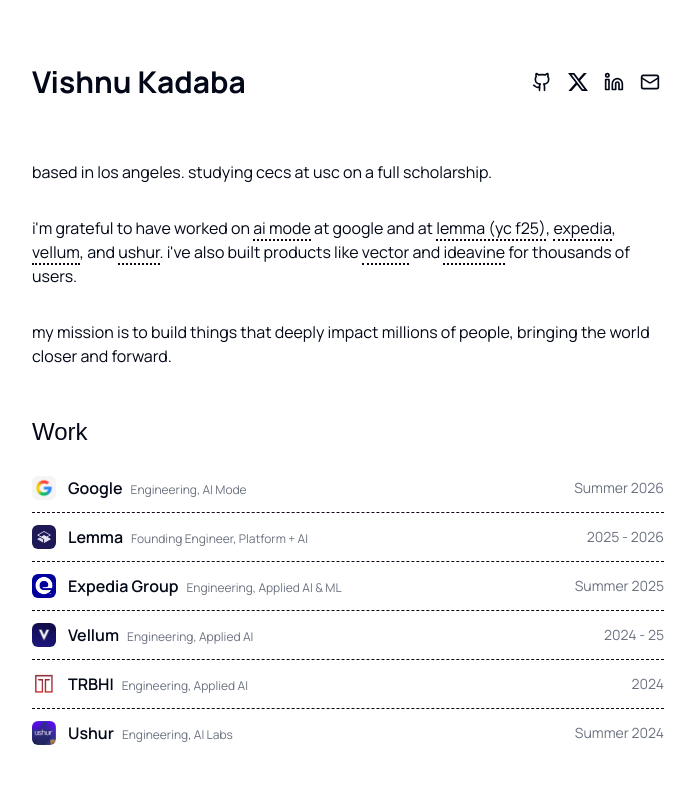
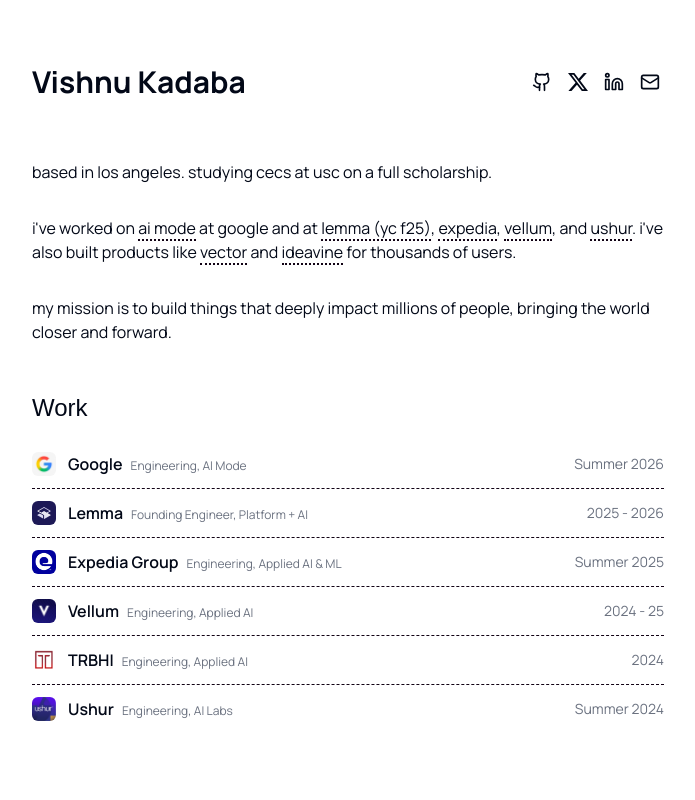
Before and after one commit to VishnuK1947/vishnukadaba.dev, a React (Vite) app: page / in a window 1280 px wide. Shown: the top 800 px of the page, without its empty margins (292-987 px from the left). Built offline with nearby package versions, Linux system fonts and the light colour scheme.

Commit message:
refine work experience intro

```diff
--- a/src/components/Bio.tsx
+++ b/src/components/Bio.tsx
@@ -14,7 +14,7 @@
       </motion.p>
 
       <motion.p variants={fadeIn} className="text-sm md:text-base">
-        I'm grateful to have worked on{' '}
+        I've worked on{' '}
         <a
           href="https://www.google.com/ai"
           className="border-b-2 border-dotted border-[#120315] hover:border-[#120315] transition-colors"
```
